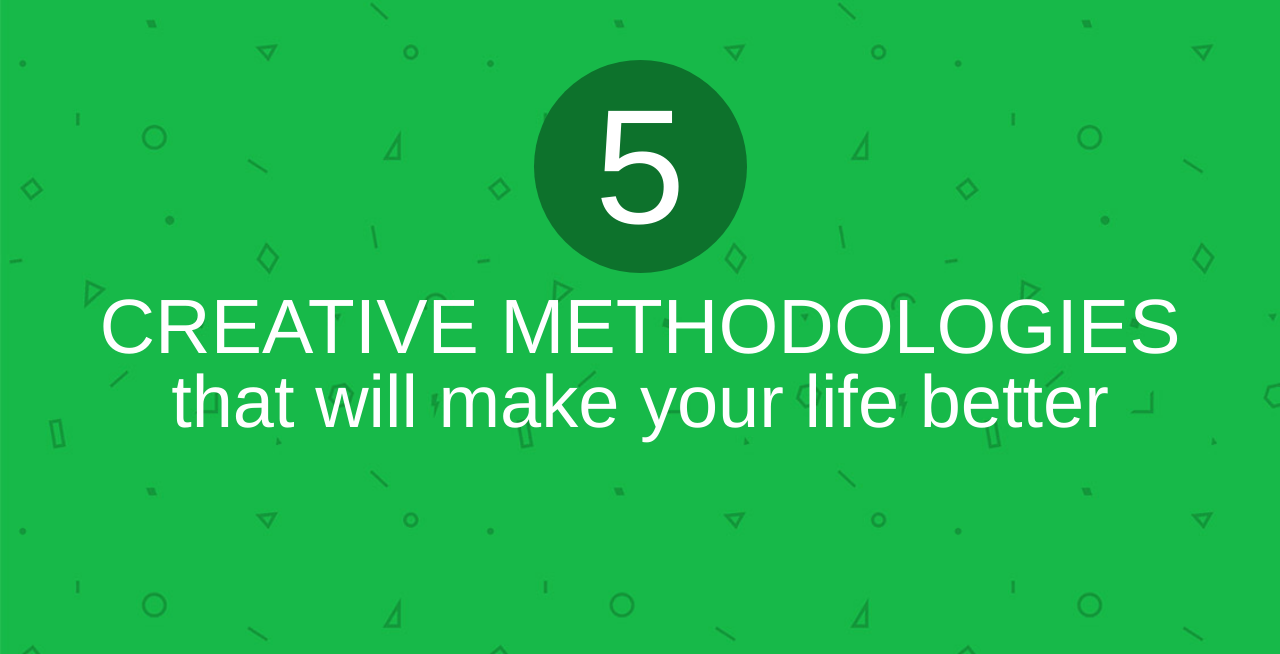
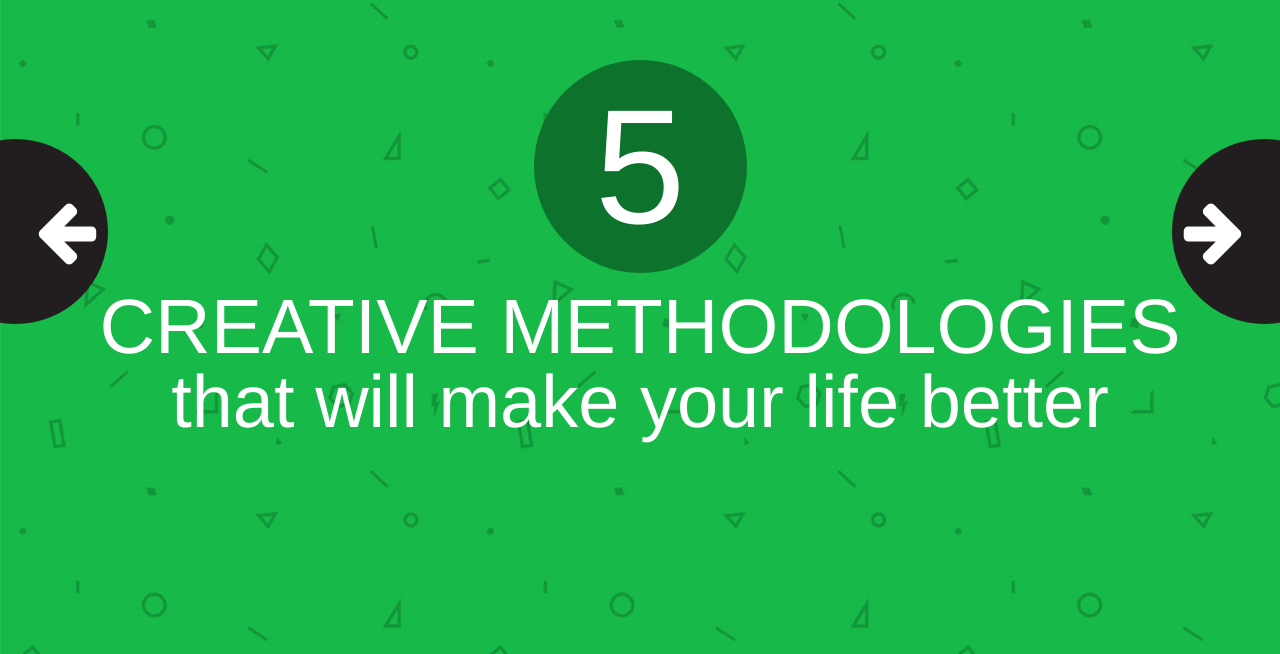
Before and after one commit to globant/globant-trends, a PHP site: page / in a window 1280 px wide. Shown: the part 141-795 px from the top of the page. Run offline with PHP 8.4, Linux system fonts and the light colour scheme; some web fonts are replaced.

Commit message:
full width changes

```diff
--- a/index.html
+++ b/index.html
@@ -216,6 +216,14 @@
       </div>
     </div>
 
+    <div class="category-nav category-nav_left">
+      <a class="link-cat" href="#"><i class="icon-left-big"></i></a>
+    </div>
+
+    <div class="category-nav category-nav_right">
+      <a class="link-cat" href="#"><i class="icon-right-big"></i></a>
+    </div>
+
 
     <script src="bower_components/jquery/dist/jquery.min.js"></script>
     <script src="bower_components/foundation/js/foundation.min.js"></script>
--- a/scss/_icons.scss
+++ b/scss/_icons.scss
@@ -13,3 +13,7 @@ i[class*="icon-"] {
 .icon-resize-full-alt:before { content: '\e807'; } /* '' */
 .icon-angle-circled-right:before { content: '\e808'; } /* '' */
 .icon-angle-circled-left:before { content: '\e809'; } /* '' */
+.icon-right-big:before { content: '\e80a'; } /* '' */
+.icon-left-big:before { content: '\e80b'; } /* '' */
+.icon-down-big:before { content: '\e80c'; } /* '' */
+.icon-up-big:before { content: '\e80d'; } /* '' */
--- a/scss/app.scss
+++ b/scss/app.scss
@@ -169,7 +169,7 @@ header {
 
 .interaction {
   background: url("../img/interaction-row.jpg") no-repeat;
-  background-position: center rem-calc(-90);
+  background-position: center center;
 
   @include at-small() {
     background-position: center top;
@@ -576,3 +576,28 @@ header {
   }
 
 }
+
+.category-nav {
+  position: fixed;
+  top: 35%;
+  @include circle(rem-calc(185), $font-color);
+
+  &.category-nav_left {
+    left: -6%;
+    text-align: right;
+    padding-right: rem-calc(12);
+  }
+
+  &.category-nav_right {
+    right: -6%;
+    text-align: left;
+    padding-left: rem-calc(12);
+  }
+
+  .link-cat {
+    font-family: "Icon Fonts", "Open Sans", Helvetica, Arial, sans-serif;
+    color: $white;
+    font-size: rem-calc(70);
+  }
+
+}
```
Also changed, not shown: fonts/social/config.json (+24 -0 lines), css/app.css, fonts/social/fontello.svg, fonts/social/fontello.ttf, fonts/social/fontello.woff, 1 other file.
